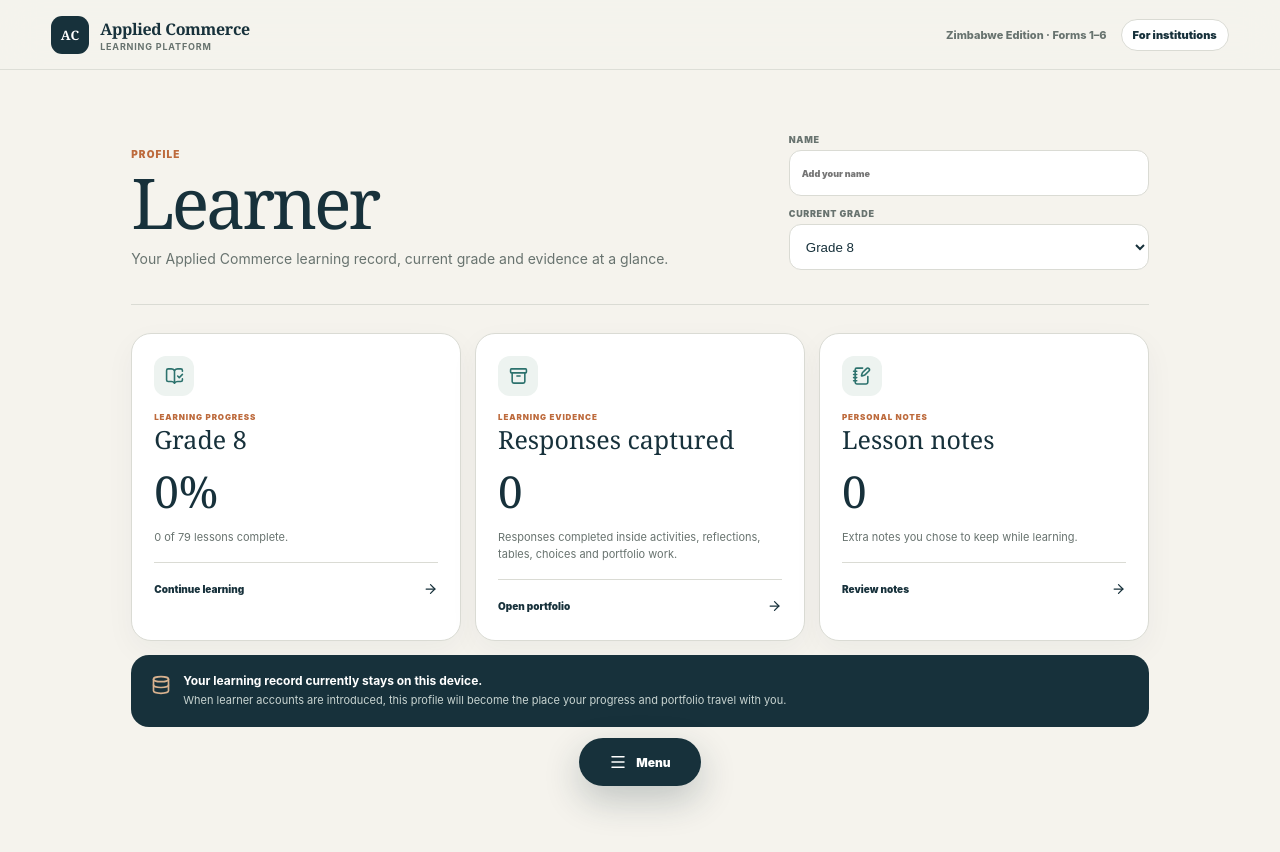
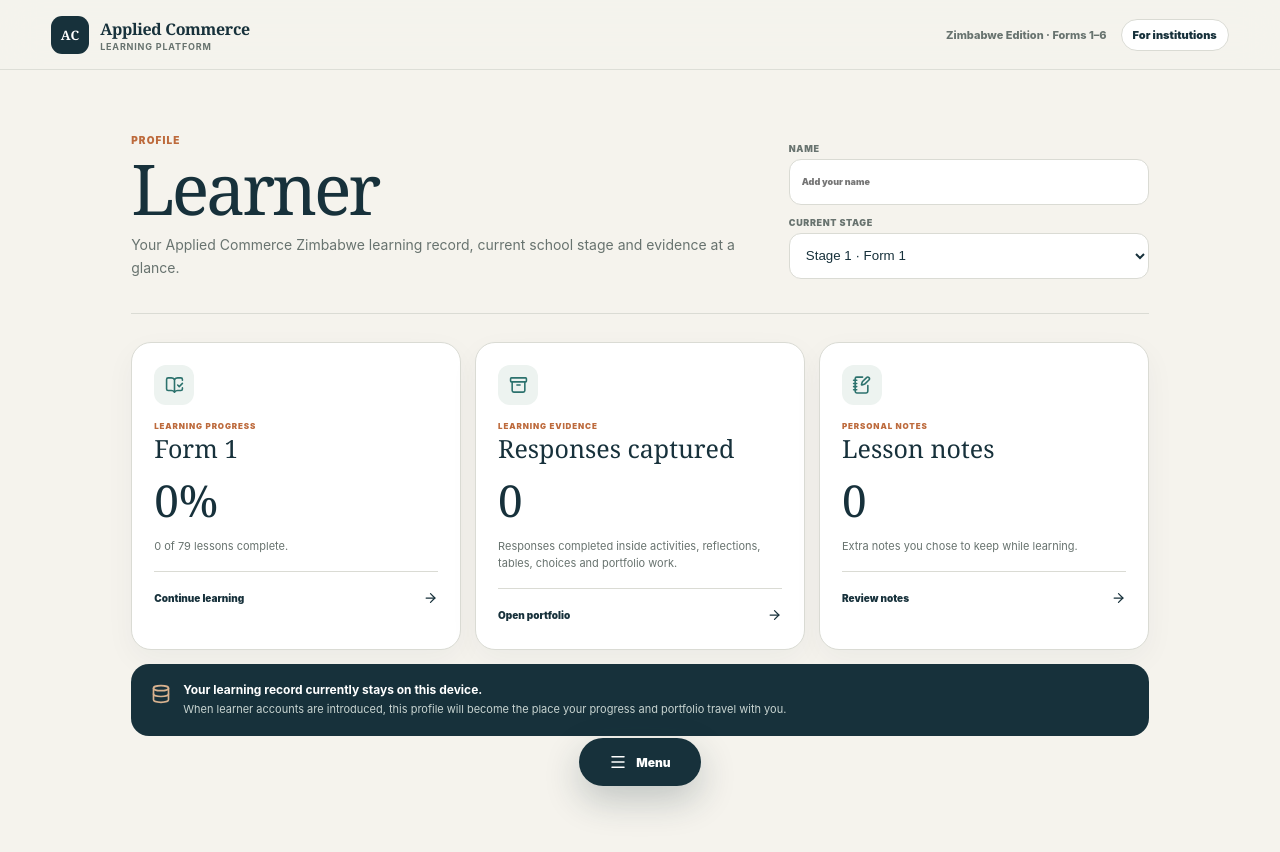
Before and after one commit to PDthePlug/Applied-Commerce-Za, a Next.js app: page /profile in a window 1280 px wide. Shown: the top 852 px of the page. Built offline with nearby package versions, Linux system fonts and the light colour scheme.

Commit message:
feat: adapt learner profile to Zimbabwe school stages

```diff
--- a/components/profile-dashboard.tsx
+++ b/components/profile-dashboard.tsx
@@ -6,6 +6,7 @@ import { ArrowRight, Archive, BookOpenCheck, Database, NotebookPen } from "lucid
 import { curriculum } from "@/lib/curriculum";
 import type { CurriculumIndex } from "@/lib/types";
 import { useLearningStore } from "@/lib/learning-store";
+import { zimbabweStage } from "@/lib/zimbabwe";
 
 export function ProfileDashboard(){
   const [index,setIndex]=useState<CurriculumIndex|null>(null);
@@ -14,6 +15,7 @@ export function ProfileDashboard(){
 
   const grade=state.profile?.grade ?? state.activeGrade ?? 8;
   const gradeMeta=index?.grades.find(item=>item.grade===grade);
+  const stage=zimbabweStage(grade);
   const completed=Object.keys(state.completed).filter(id=>id.startsWith(`g${grade}-`)).length;
   const responseCount=Object.values(state.promptResponses).filter(value=>value.trim()).length;
   const noteCount=Object.values(state.responses).filter(value=>value.trim()).length;
@@ -30,15 +32,15 @@ export function ProfileDashboard(){
       <div>
         <p className="eyebrow">Profile</p>
         <h1>{name}</h1>
-        <p>Your Applied Commerce learning record, current grade and evidence at a glance.</p>
+        <p>Your Applied Commerce Zimbabwe learning record, current school stage and evidence at a glance.</p>
       </div>
       <div className="profile-identity">
         <label>Name
           <input value={state.profile?.displayName ?? ""} onChange={event=>setProfile({displayName:event.target.value})} placeholder="Add your name"/>
         </label>
-        <label>Current grade
+        <label>Current stage
           <select value={grade} onChange={event=>setProfile({grade:Number(event.target.value)})}>
-            {gradeOptions.map(value=><option key={value} value={value}>Grade {value}</option>)}
+            {gradeOptions.map(value=>{ const optionStage=zimbabweStage(value); return <option key={value} value={value}>{optionStage.stage} · {optionStage.schoolPlacement}</option>; })}
           </select>
         </label>
       </div>
@@ -47,7 +49,7 @@ export function ProfileDashboard(){
     <section className="profile-grid">
       <article className="profile-card">
         <div className="profile-card-icon"><BookOpenCheck aria-hidden="true"/></div>
-        <div><p className="eyebrow">Learning progress</p><h2>Grade {grade}</h2></div>
+        <div><p className="eyebrow">Learning progress</p><h2>{stage.schoolPlacement}</h2></div>
         <strong className="metric">{pct}%</strong>
         <p>{completed} of {gradeMeta?.unitCount ?? 0} lessons complete.</p>
         <Link href={continueHref}>Continue learning <ArrowRight/></Link>
```
